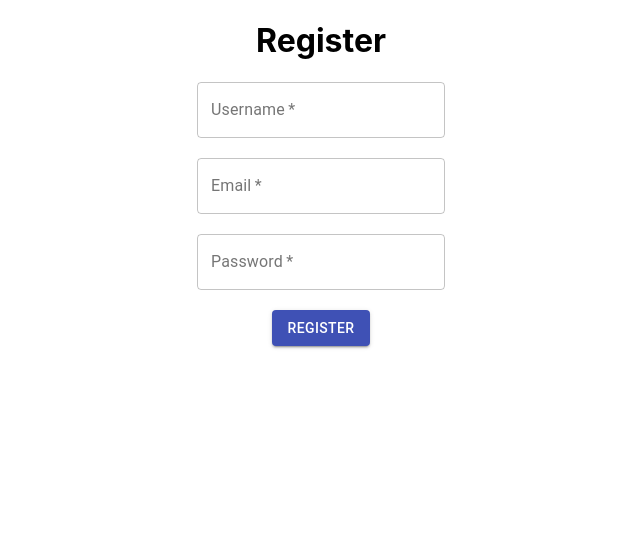
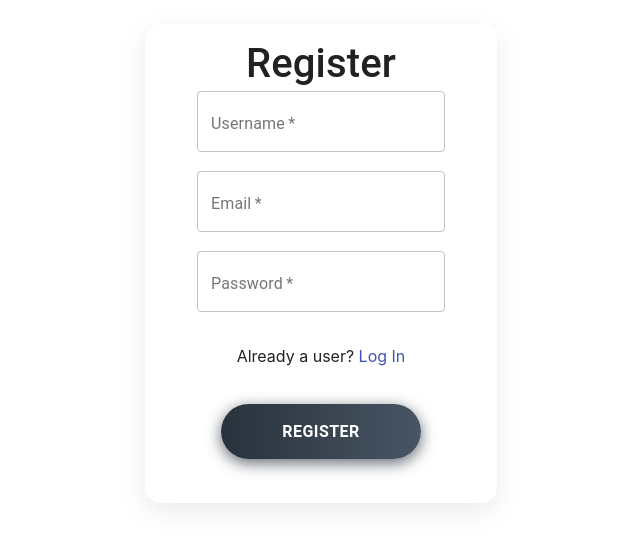
Before and after one commit to daddylunix/KV-Bin, a React (Create React App) app in the folder client/: page /register in a window 1280 px wide. Shown: the top 546 px of the page, without its empty margins (319-959 px from the left). Built offline with nearby package versions, Linux system fonts and the light colour scheme; the HTML template or start-up script is replaced by a standard one.

Commit message:
🔖 UI Updates

```diff
--- a/client/package.json
+++ b/client/package.json
@@ -9,8 +9,10 @@
     "@testing-library/react": "^11.1.0",
     "@testing-library/user-event": "^12.1.10",
     "axios": "^0.21.1",
+    "bootstrap": "^5.0.2",
     "js-cookie": "^2.2.1",
     "react": "^17.0.2",
+    "react-bootstrap": "^1.6.1",
     "react-dom": "^17.0.2",
     "react-router-dom": "^5.2.0",
     "react-scripts": "4.0.3",
--- a/client/src/Components/Login.js
+++ b/client/src/Components/Login.js
@@ -3,8 +3,70 @@ import axios from 'axios';
 import Cookies from 'js-cookie';
 import Button from '@material-ui/core/Button';
 import TextField from '@material-ui/core/TextField';
+import Snackbar from '@material-ui/core/Snackbar';
+import SnackbarContent from '@material-ui/core/SnackbarContent';
+import { makeStyles } from '@material-ui/core/styles';
+import Card from '@material-ui/core/Card';
+import CardActions from '@material-ui/core/CardActions';
+import CardContent from '@material-ui/core/CardContent';
+import Typography from '@material-ui/core/Typography';
+import { Link } from "@material-ui/core/"
+
+const useStyles = makeStyles({
+    root: {
+    borderRadius:"1rem",
+      minWidth:"22rem",
+      maxWidth:"22rem",
+      boxShadow: "rgba(149, 157, 165, 0.2) 0px 8px 24px"
+    },
+    cardShadow:{
+      boxShadow: "rgba(149, 157, 165, 0.2) 0px 8px 24px"
+    },
+    btn: {
+      backgroundImage:"linear-gradient(to right, #29323c, #485563, #2b5876, #4e4376)",
+      boxShadow:"0 4px 15px 0 rgba(45, 54, 65, 0.75)",
+      width: "200px",
+      fontSize: "16px",
+      fontWeight: 600,
+      color: "#fff",
+      cursor: "pointer",
+      margin: "20px",
+      height: "55px",
+      textAlign: "center",
+      border: "none",
+      backgroundSize: "300% 100%",
+      borderRadius: "50px",
+      mozTransition: "all .4s ease-in-out",
+      transition: "all .4s ease-in-out",
+      webkitTransition: "all .4s ease-in-out",
+      "&:hover": {
+        backgroundPosition: "100% 0",
+        mozTransition: "all .4s ease-in-out",
+        transition: "all .4s ease-in-out",
+        webkitTransition: "all .4s ease-in-out",
+        oTransition: "all .4s ease-in-out",
+        boxShadow:"0 4px 15px 0 rgba(45, 54, 65, 0.75)"
+      }
+    },
+    bullet: {
+      display: 'inline-block',
+      margin: '0 2px',
+      transform: 'scale(0.8)',
+    },
+    title: {
+      fontSize: 14,
+    },
+    pos: {
+      marginBottom: 12,
+    },
+    p: {
+      marginTop:"2rem"
+    }
+  });
 
 const Login = () => {
+    const classes = useStyles();
+    const bull = <span className={classes.bullet}>•</span>;
     const [ email, setEmail ] = useState("");
     const [ password, setPassword ] = useState("");
     const [ response, setResponse ] = useState("");
@@ -23,13 +85,21 @@ const Login = () => {
     return (
         <div>
         <center>
+        <br/>
+        <Card className={classes.root}>
+        <CardContent>
+        <Typography className={classes.title} gutterBottom>
+        <h1>Login</h1>
+        </Typography>
         <form onSubmit={login}>
         <TextField required type="text" id="outlined-basic" label="Email" variant="outlined" value={email} onChange={(e) => setEmail(e.target.value)}/>
         <br/><br/>
         <TextField required type="password" id="outlined-basic" label="Password" variant="outlined" value={password} onChange={(e) =>setPassword(e.target.value)}/>
-        <br/><br/>
-        <Button type="submit" variant="contained" color="primary">Login</Button>
+        <p className={classes.p}>New Member? <Link href="/register">Sign up</Link></p>
+        <Button className={classes.btn} type="submit" >Login</Button>
         </form>
+        </CardContent>
+        </Card>
         <h2>{JSON.stringify(response.data)}</h2>
         </center>
         </div>
--- a/client/src/Components/Pages/DashboardPage.js
+++ b/client/src/Components/Pages/DashboardPage.js
@@ -2,8 +2,72 @@ import React, { useState, useEffect } from 'react';
 import axios from 'axios';
 import Cookies from 'js-cookie';
 import { useHistory } from "react-router-dom";
+import Button from '@material-ui/core/Button';
+import TextField from '@material-ui/core/TextField';
+import Snackbar from '@material-ui/core/Snackbar';
+import SnackbarContent from '@material-ui/core/SnackbarContent';
+import { makeStyles } from '@material-ui/core/styles';
+import Card from '@material-ui/core/Card';
+import CardActions from '@material-ui/core/CardActions';
+import CardContent from '@material-ui/core/CardContent';
+import Typography from '@material-ui/core/Typography';
+import { Link } from "@material-ui/core/"
+
+const useStyles = makeStyles({
+    root: {
+    borderRadius:"1rem",
+      minWidth:"22rem",
+      maxWidth:"22rem",
+      boxShadow: "rgba(149, 157, 165, 0.2) 0px 8px 24px"
+    },
+    cardShadow:{
+      boxShadow: "rgba(149, 157, 165, 0.2) 0px 8px 24px"
+    },
+    btn: {
+      backgroundImage:"linear-gradient(to right, #29323c, #485563, #2b5876, #4e4376)",
+      boxShadow:"0 4px 15px 0 rgba(45, 54, 65, 0.75)",
+      width: "200px",
+      fontSize: "16px",
+      fontWeight: 600,
+      color: "#fff",
+      cursor: "pointer",
+      margin: "20px",
+      height: "55px",
+      textAlign: "center",
+      border: "none",
+      backgroundSize: "300% 100%",
+      borderRadius: "50px",
+      mozTransition: "all .4s ease-in-out",
+      transition: "all .4s ease-in-out",
+      webkitTransition: "all .4s ease-in-out",
+      "&:hover": {
+        backgroundPosition: "100% 0",
+        mozTransition: "all .4s ease-in-out",
+        transition: "all .4s ease-in-out",
+        webkitTransition: "all .4s ease-in-out",
+        oTransition: "all .4s ease-in-out",
+        boxShadow:"0 4px 15px 0 rgba(45, 54, 65, 0.75)"
+      }
+    },
+    bullet: {
+      display: 'inline-block',
+      margin: '0 2px',
+      transform: 'scale(0.8)',
+    },
+    title: {
+      fontSize: 14,
+    },
+    pos: {
+      marginBottom: 12,
+    },
+    p: {
+      marginTop:"2rem"
+    }
+  });
 
 const DashboardPage = () => {
+    const classes = useStyles();
+    const bull = <span className={classes.bullet}>•</span>;
     const [ response, setResponse ] = useState("");
     const [ pasteResponse, setPasteResponse ] = useState("")
     const [ title, setTitle ] = useState("");
@@ -34,9 +98,13 @@ const DashboardPage = () => {
     }, [])
     return (
         <div>
-            <h2>Dashboard</h2>
-            <h1>Hello {response.username}</h1>
-            <h2>{JSON.stringify(response)}</h2>
+            <br/>
+            <center>
+            <Card className={classes.root}>
+            <CardContent>
+            <h1>{response.username}'s profile</h1>
+            </CardContent>
+            </Card>
             <br/>
             <h2>Create Paste:</h2>
             <form onSubmit={createPaste}>
@@ -45,6 +113,7 @@ const DashboardPage = () => {
             <button type="submit">Submit</button>
             </form>
             {JSON.stringify(pasteResponse.data)}
+            </center>
         </div>
     )
 }
--- a/client/src/Components/Pages/LoginPage.js
+++ b/client/src/Components/Pages/LoginPage.js
@@ -3,9 +3,6 @@ import Login from "../Login"
 const LoginPage = () => {
     return (
         <div>
-            <center>
-                <h1>Login</h1>
-            </center>
             <Login/>
         </div>
     )
--- a/client/src/Components/Pages/RegisterPage.js
+++ b/client/src/Components/Pages/RegisterPage.js
@@ -4,9 +4,6 @@ import Register from '../Register';
 const RegisterPage = () => {
     return (
         <div>
-            <center>
-            <h1>Register</h1>
-            </center>
             <Register/>
         </div>
     )
--- a/client/src/Components/Register.js
+++ b/client/src/Components/Register.js
@@ -5,8 +5,68 @@ import Button from '@material-ui/core/Button';
 import TextField from '@material-ui/core/TextField';
 import Snackbar from '@material-ui/core/Snackbar';
 import SnackbarContent from '@material-ui/core/SnackbarContent';
+import { makeStyles } from '@material-ui/core/styles';
+import Card from '@material-ui/core/Card';
+import CardActions from '@material-ui/core/CardActions';
+import CardContent from '@material-ui/core/CardContent';
+import Typography from '@material-ui/core/Typography';
+import { Link } from '@material-ui/core'
+
+const useStyles = makeStyles({
+    root: {
+    borderRadius:"1rem",
+      minWidth:"22rem",
+      maxWidth:"22rem",
+      boxShadow: "rgba(149, 157, 165, 0.2) 0px 8px 24px"
+    },
+    cardShadow:{
+      boxShadow: "rgba(149, 157, 165, 0.2) 0px 8px 24px"
+    },
+    btn: {
+      backgroundImage:"linear-gradient(to right, #29323c, #485563, #2b5876, #4e4376)",
+      boxShadow:"0 4px 15px 0 rgba(45, 54, 65, 0.75)",
+      width: "200px",
+      fontSize: "16px",
+      fontWeight: 600,
+      color: "#fff",
+      cursor: "pointer",
+      margin: "20px",
+      height: "55px",
+      textAlign: "center",
+      border: "none",
+      backgroundSize: "300% 100%",
+      borderRadius: "50px",
+      mozTransition: "all .4s ease-in-out",
+      transition: "all .4s ease-in-out",
+      webkitTransition: "all .4s ease-in-out",
+      "&:hover": {
+        backgroundPosition: "100% 0",
+        mozTransition: "all .4s ease-in-out",
+        transition: "all .4s ease-in-out",
+        webkitTransition: "all .4s ease-in-out",
+        oTransition: "all .4s ease-in-out",
+        boxShadow:"0 4px 15px 0 rgba(45, 54, 65, 0.75)"
+      }
+    },
+    bullet: {
+      display: 'inline-block',
+      margin: '0 2px',
+      transform: 'scale(0.8)',
+    },
+    title: {
+      fontSize: 14,
+    },
+    p:{
+      marginTop:"2rem"
+    },
+    pos: {
+      marginBottom: 12,
+    }
+  });
 
 const Register = () => {
+    const classes = useStyles();
+    const bull = <span className={classes.bullet}>•</span>;
     const [ username, setUsername ] = useState("");
     const [ email, setEmail ] = useState("");
     const [ password, setPassword ] = useState("");
@@ -25,6 +85,13 @@ const Register = () => {
     }
     return (
     <div>
+    <center>
+        <br/>
+        <Card className={classes.root}>
+        <CardContent>
+        <Typography className={classes.title} gutterBottom>
+        <h1>Register</h1>
+        </Typography>
         <form onSubmit={register}>
         <center>
         <TextField required type="text" id="outlined-basic" label="Username" variant="outlined" value={username} onChange={(e) => setUsername(e.target.value)}/>
@@ -32,10 +99,13 @@ const Register = () => {
         <TextField required type="text" id="outlined-basic" label="Email" variant="outlined" value={email} onChange={(e) => setEmail(e.target.value)}/>
         <br/><br/>
         <TextField required type="password" id="outlined-basic" label="Password" variant="outlined" value={password} onChange={(e) =>setPassword(e.target.value)}/>
-            <br/><br/>
-            <Button type="submit" variant="contained" color="primary">Register</Button>
+        <p className={classes.p}>Already a user? <Link href="/login">Log In</Link></p>
+        <Button type="submit" className={classes.btn}>Register</Button>
         </center>
         </form>
+        </CardContent>
+        </Card>
+    </center>
             <h2>{JSON.stringify(response.data)}</h2>
     </div>
     )
```
Also changed, not shown: client/src/App.css (line endings or trailing spaces), 1 other file (tests, documents, lock files or other folders). Lines whose indentation alone changed are shown as unchanged.
